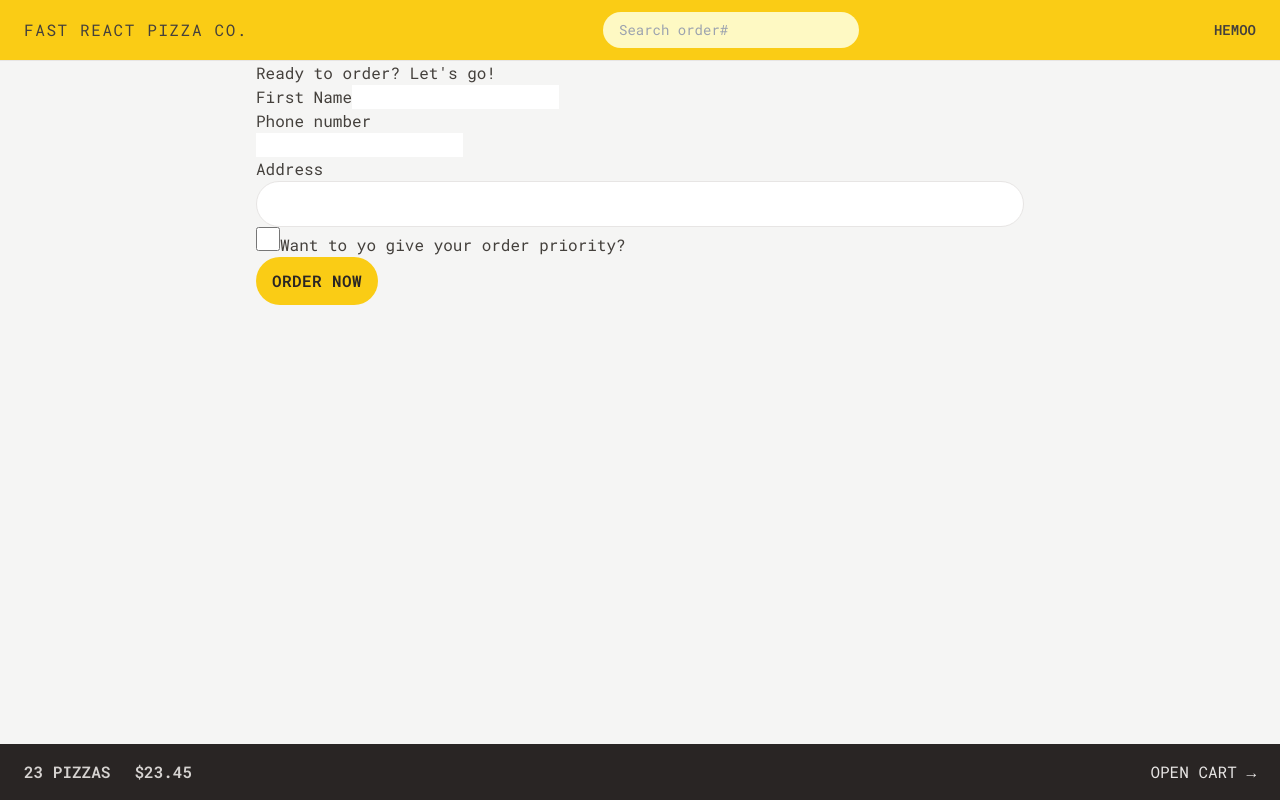
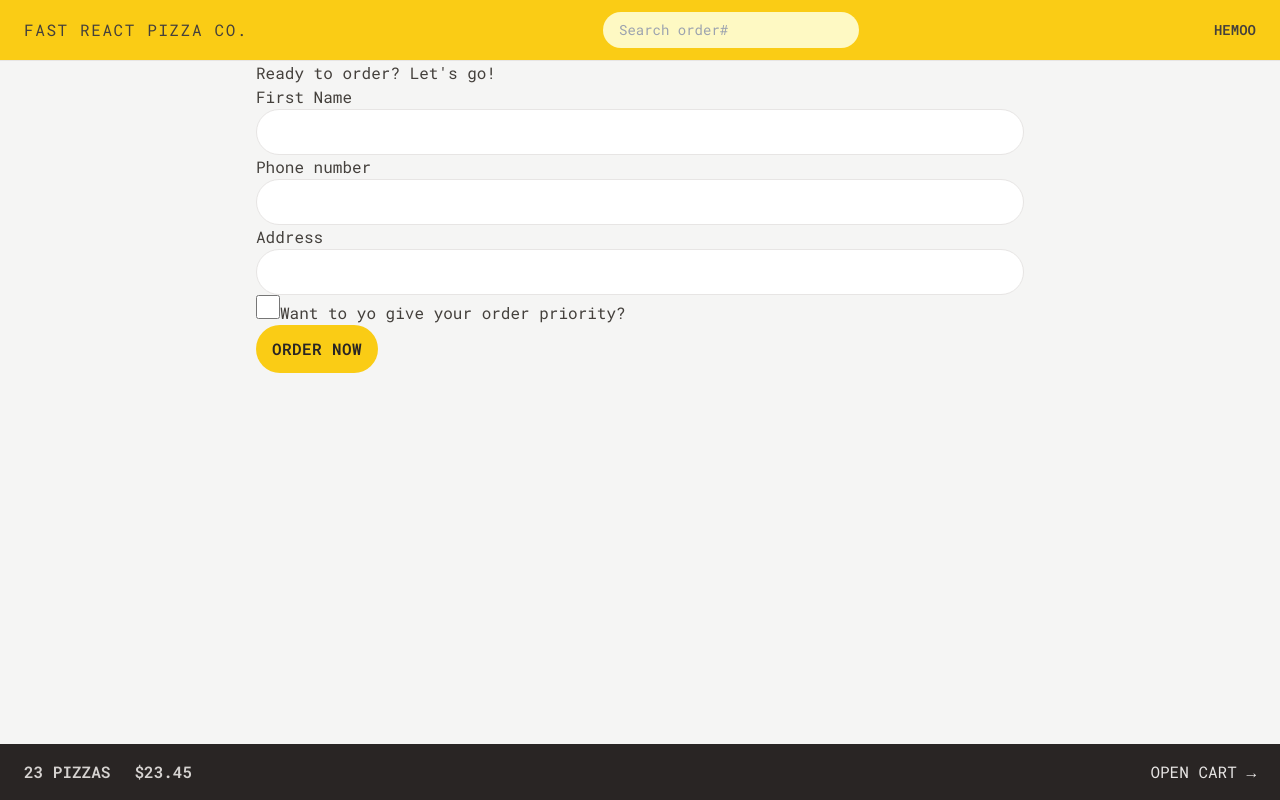
Before and after one commit to mobx2/fast-react-pizza, a React (Vite) app: page /order/new in a window 1280 px wide. Built offline with nearby package versions, Linux system fonts and the light colour scheme.

Commit message:
reusing styles with @apply

```diff
--- a/src/features/order/CreateOrder.jsx
+++ b/src/features/order/CreateOrder.jsx
@@ -49,13 +49,13 @@
       <Form method="POST">
         <div>
           <label>First Name</label>
-          <input type="text" name="customer" required />
+          <input className="input" type="text" name="customer" required />
         </div>
 
         <div>
           <label>Phone number</label>
           <div>
-            <input type="tel" name="phone" required />
+            <input className="input" type="tel" name="phone" required />
           </div>
           {formErrors?.phone && <p>{formErrors.phone}</p>}
         </div>
@@ -63,12 +63,7 @@
         <div>
           <label>Address</label>
           <div>
-            <input
-              className="placeholder:text-sone-400 w-full rounded-full border border-stone-200 px-4 py-2 text-sm transition-all duration-300 focus:outline-none focus:ring focus:ring-yellow-400 md:px-6 md:py-3"
-              type="text"
-              name="address"
-              required
-            />
+            <input className="input" type="text" name="address" required />
           </div>
         </div>
 
--- a/src/index.css
+++ b/src/index.css
@@ -2,29 +2,11 @@
 @tailwind components;
 @tailwind utilities;
 
-/* body {
-  font-family:
-    system-ui,
-    -apple-system,
-    BlinkMacSystemFont,
-    "Segoe UI",
-    Roboto,
-    Oxygen,
-    Ubuntu,
-    Cantarell,
-    "Open Sans",
-    "Helvetica Neue",
-    sans-serif;
-  background-color: #f7f7f7;
-  color: #444;
+@layer components {
+  .input {
+    @apply w-full rounded-full border border-stone-200 px-4 py-2 text-sm transition-all duration-300 placeholder:text-stone-400 focus:outline-none focus:ring focus:ring-yellow-400 md:px-6 md:py-3;
+  }
 }
-
-.layout {
-  display: grid;
-  grid-template-rows: auto 1fr auto;
-  gap: 32px;
-  height: 100dvh;
-} */
 
 /* https://dev.to/afif/i-made-100-css-loaders-for-your-next-project-4eje */
 .loader {
```
